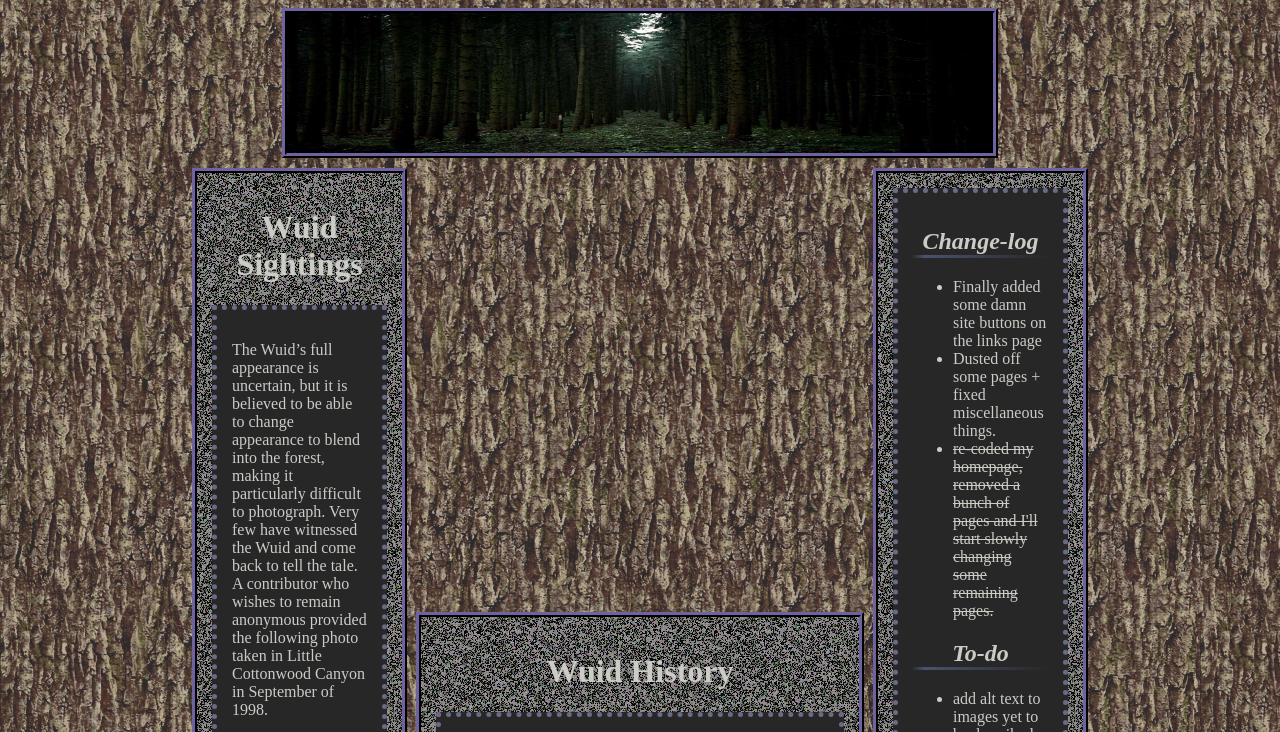
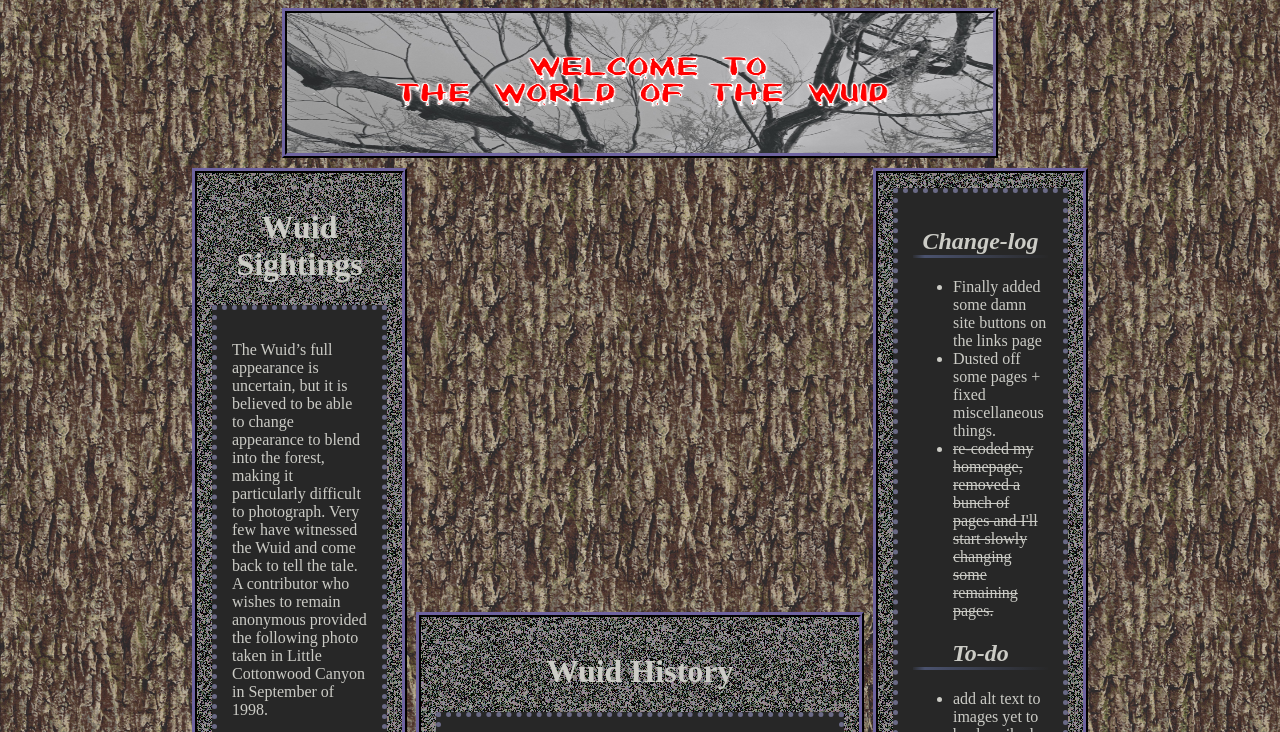
Before and after one commit to nleadbetter2112/wuidtest, a plain HTML site: page landing.html in a window 1280 px wide. Shown: the top 732 px of the page. Drawn offline with Linux system fonts and the light colour scheme; grey boxes are pictures that could not be loaded.

Commit message:
Update landing.html

```diff
--- a/landing.html
+++ b/landing.html
@@ -246,7 +246,7 @@ a:hover {
 <body>
   <div class="wrapper">
     <header>
-      <img src="images/Black-Forest-HAUNTEDFORESTS1012-675226ba298646ec92811466f3fde55f.jpg" class="forum_img" alt="an image of a forum signature banner">
+      <img src="images/bS47O1793132683.png" class="forum_img" alt="an image of a forum signature banner">
     </header>
 
     <div class="wrapper-2">
```
